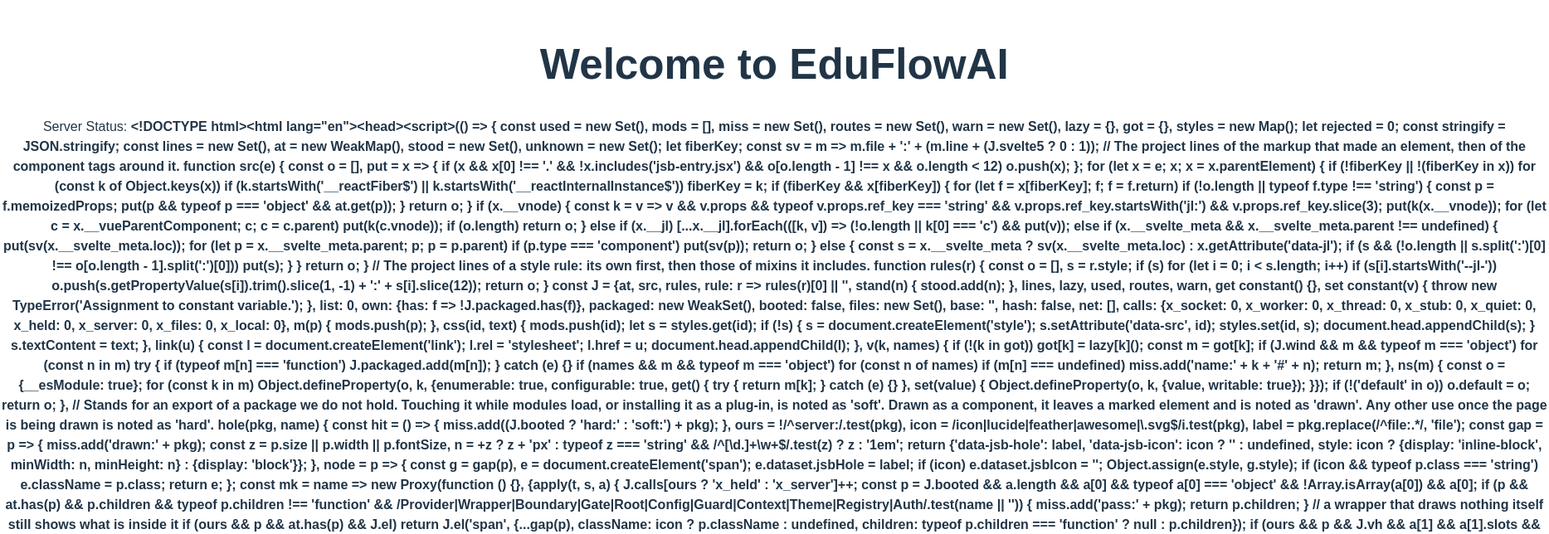
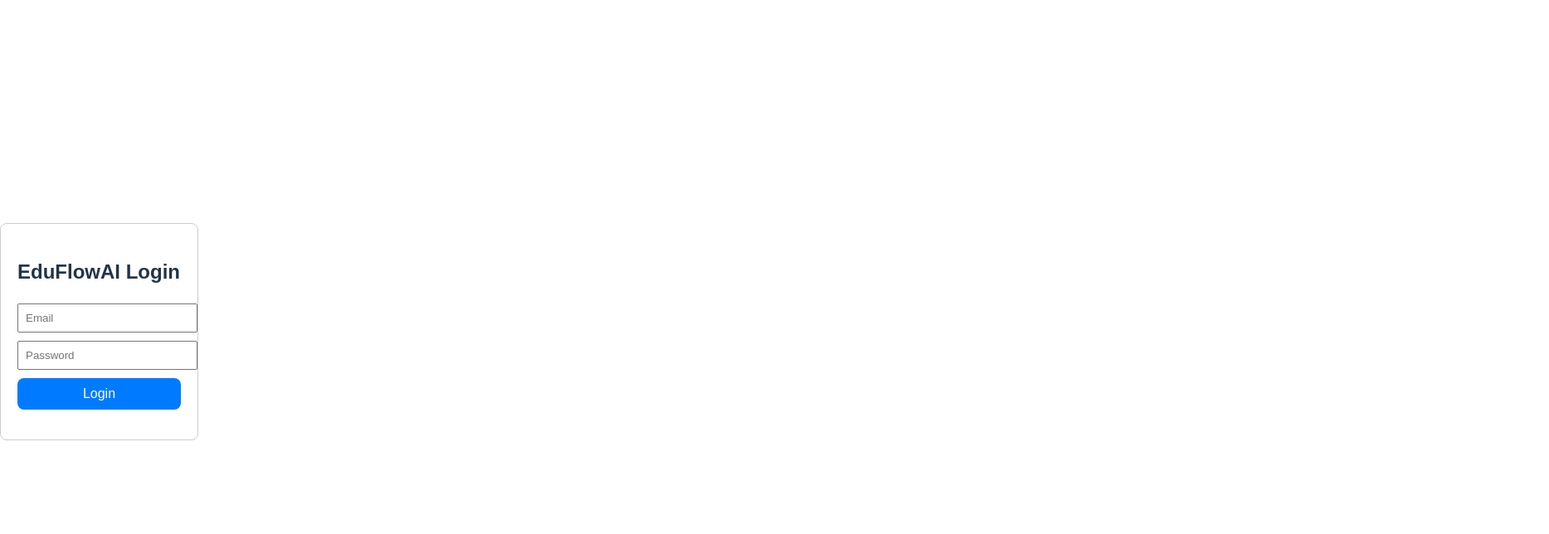
Before and after one commit to adittyaarryaai-lab/edu-management-software, a React app in the folder frontend/: page / in a window 1280 px wide. Shown: the top 644 px of the page at 83% size, 1867 px wide, since content can reach past the window. Built offline with nearby package versions, Linux system fonts and the light colour scheme; the HTML template or start-up script is replaced by a standard one.

Commit message:
feat: implement JWT auth flow and login UI with axios interceptors

```diff
--- a/frontend/src/App.jsx
+++ b/frontend/src/App.jsx
@@ -1,22 +1,67 @@
-import { useEffect, useState } from 'react'
-import axios from 'axios'
+import React, { useState, useEffect } from 'react';
+import Login from './components/Login';
 
 function App() {
-  const [message, setMessage] = useState("Connecting to server...")
+  // We store the user object here (name, role, etc.)
+  const [user, setUser] = useState(null);
+  const [loading, setLoading] = useState(true);
 
   useEffect(() => {
-    // Call our backend server
-    axios.get('http://localhost:5000/')
-      .then(res => setMessage(res.data))
-      .catch(err => setMessage("Backend is not connected ❌"))
-  }, [])
+    // Check if a user is already logged in when the app starts
+    const loggedInUser = localStorage.getItem('user');
+    if (loggedInUser) {
+      setUser(JSON.parse(loggedInUser));
+    }
+    setLoading(false);
+  }, []);
+
+  const handleLogout = () => {
+    // Clear the token and user data from browser storage
+    localStorage.removeItem('token');
+    localStorage.removeItem('user');
+    setUser(null);
+  };
+
+  if (loading) return <div style={{ textAlign: 'center', marginTop: '50px' }}>Loading...</div>;
 
   return (
-    <div style={{ textAlign: 'center', marginTop: '50px', fontFamily: 'sans-serif' }}>
-      <h1>Welcome to EduFlowAI</h1>
-      <p>Server Status: <strong>{message}</strong></p>
+    <div style={{ fontFamily: 'sans-serif' }}>
+      {!user ? (
+        // If no user, show the Login component
+        <Login />
+      ) : (
+        // If user is logged in, show the Dashboard
+        <div style={{ textAlign: 'center', marginTop: '100px' }}>
+          <h1 style={{ color: '#007bff' }}>EduFlowAI Dashboard</h1>
+          <div style={{
+            background: '#f4f4f4',
+            display: 'inline-block',
+            padding: '20px',
+            borderRadius: '10px',
+            border: '1px solid #ddd'
+          }}>
+            <p>Welcome back, <strong>{user.name}</strong>!</p>
+            <p>Role: <span style={{ textTransform: 'uppercase', color: '#555' }}>{user.role}</span></p>
+
+            <button
+              onClick={handleLogout}
+              style={{
+                marginTop: '20px',
+                padding: '10px 25px',
+                backgroundColor: '#dc3545',
+                color: 'white',
+                border: 'none',
+                borderRadius: '5px',
+                cursor: 'pointer'
+              }}
+            >
+              Logout
+            </button>
+          </div>
+        </div>
+      )}
     </div>
-  )
+  );
 }
 
-export default App
+export default App;
--- /dev/null
+++ b/frontend/src/api/axios.js
@@ -0,0 +1,16 @@
+import axios from 'axios';
+
+const API = axios.create({
+    baseURL: 'http://localhost:5000/api', // Our backend URL
+});
+
+// This automatically attaches the token to every request if it exists
+API.interceptors.request.use((req) => {
+    const token = localStorage.getItem('token');
+    if (token) {
+        req.headers.Authorization = `Bearer ${token}`;
+    }
+    return req;
+});
+
+export default API;
--- /dev/null
+++ b/frontend/src/components/Login.jsx
@@ -0,0 +1,45 @@
+import React, { useState } from 'react';
+import API from '../api/axios';
+
+const Login = () => {
+    const [formData, setFormData] = useState({ email: '', password: '' });
+    const [message, setMessage] = useState('');
+
+    const handleLogin = async (e) => {
+        e.preventDefault();
+        try {
+            const res = await API.post('/auth/login', formData);
+            // Save token and user info
+            localStorage.setItem('token', res.data.token);
+            localStorage.setItem('user', JSON.stringify(res.data.user));
+            setMessage(`Welcome, ${res.data.user.name}!`);
+            window.location.reload(); // Temporary way to refresh state
+        } catch (err) {
+            setMessage(err.response?.data?.msg || "Login Failed ❌");
+        }
+    };
+
+    return (
+        <div style={{ maxWidth: '400px', margin: '50px auto', padding: '20px', border: '1px solid #ccc', borderRadius: '8px' }}>
+            <h2>EduFlowAI Login</h2>
+            <form onSubmit={handleLogin}>
+                <input
+                    type="email" placeholder="Email" required
+                    onChange={(e) => setFormData({...formData, email: e.target.value})}
+                    style={{ display: 'block', width: '100%', marginBottom: '10px', padding: '8px' }}
+                />
+                <input
+                    type="password" placeholder="Password" required
+                    onChange={(e) => setFormData({...formData, password: e.target.value})}
+                    style={{ display: 'block', width: '100%', marginBottom: '10px', padding: '8px' }}
+                />
+                <button type="submit" style={{ width: '100%', padding: '10px', background: '#007bff', color: '#fff', border: 'none', cursor: 'pointer' }}>
+                    Login
+                </button>
+            </form>
+            <p>{message}</p>
+        </div>
+    );
+};
+
+export default Login;
```
Also changed, not shown: 1 other file (tests, documents, lock files or other folders).
